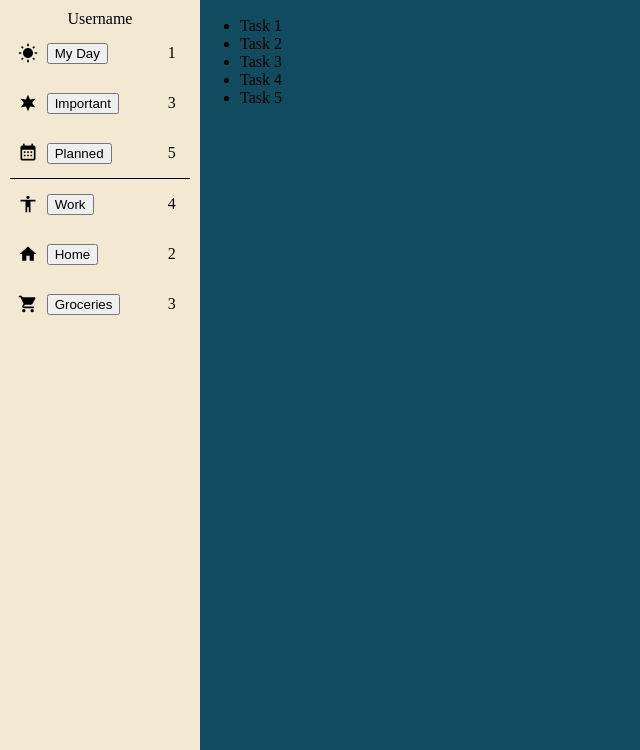
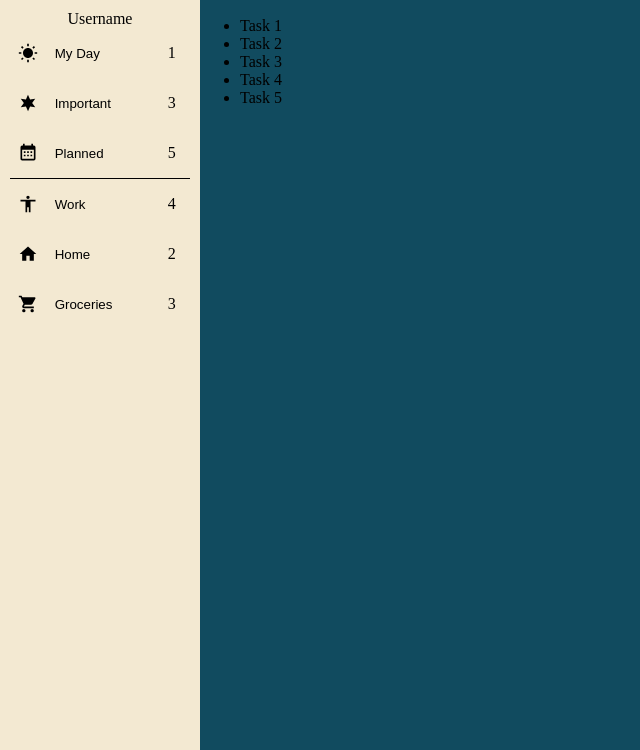
Before and after one commit to Gamborg0101/todo, a website built with webpack: page src/template.html in a window 1280 px wide. Shown: the part 50-800 px from the top of the page, without its empty margins (0-640 px from the left). Built offline with nearby package versions, Linux system fonts and the light colour scheme.

Commit message:
Colors added to buttons and :hover

```diff
--- a/src/style.css
+++ b/src/style.css
@@ -20,6 +20,7 @@ svg {
 :root {
   --background-color: #114b5f;
   --light-background-color: #f3e9d2;
+  --light-background-color-accent: #e5dbc2;
   --accent1: #1a936f;
   --accent2: #88d498;
   --accent3: #c6dabf;
@@ -97,6 +98,23 @@ svg {
     "food groceries number";
 }
 
+#tasks-list-1 > * button,
+#tasks-list-2 > * button {
+  display: flex;
+  align-items: center;
+  justify-content: start;
+  width: 100%;
+  height: 100%;
+  background-color: var(--light-background-color);
+  border: 2px solid var(--light-background-color);
+}
+
+#tasks-list-1 > * button:hover,
+#tasks-list-2 > * button:hover {
+  background-color: var(--light-background-color-accent);
+  border: 2px solid var(--light-background-color-accent);
+}
+
 .tasknumber {
   display: flex;
   align-items: center;
@@ -120,3 +138,12 @@ svg {
 #groceries {
   grid-area: groceries;
 }
+
+#my-day,
+#important,
+#planned,
+#work,
+#home,
+#groceries {
+  height: 60%;
+}
--- a/src/template.html
+++ b/src/template.html
@@ -61,12 +61,13 @@
               />
             </svg>
           </div>
-          <div class="tasknumber">
-            <p>4</p>
-          </div>
 
           <div id="work">
             <button>Work</button>
+          </div>
+
+          <div class="tasknumber">
+            <p>4</p>
           </div>
 
           <div id="house">
@@ -74,11 +75,12 @@
               <path d="M10,20V14H14V20H19V12H22L12,3L2,12H5V20H10Z" />
             </svg>
           </div>
+
+          <div id="home">
+            <button>Home</button>
+          </div>
           <div class="tasknumber">
             <p>2</p>
-          </div>
-          <div id="home">
-            <button>Home</button>
           </div>
           <div id="food">
             <svg xmlns="http://www.w3.org/2000/svg" viewBox="0 0 24 24">
@@ -87,6 +89,7 @@
               />
             </svg>
           </div>
+
           <div id="groceries">
             <button>Groceries</button>
           </div>
```
